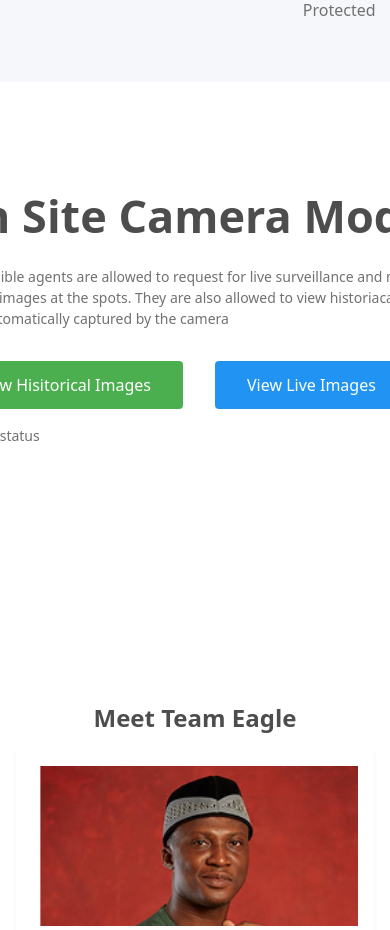
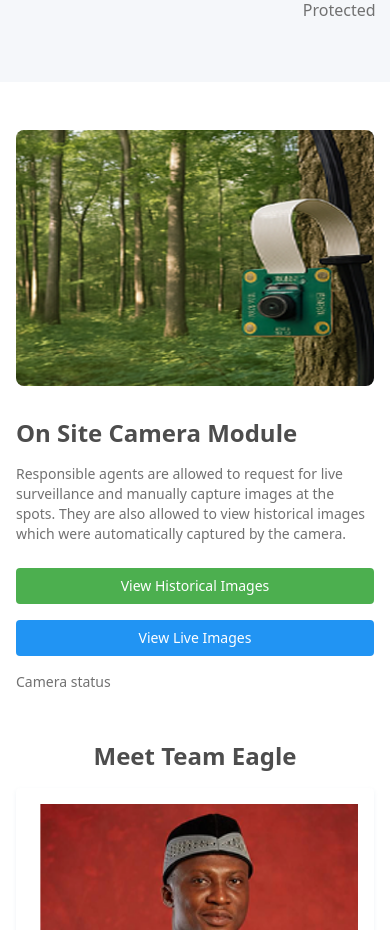
Before and after one commit to rhekord1/Climate-Sentinel, a React (Vite) app: page / in a window 390 px wide. Shown: the part 2260-3190 px from the top of the page. Built offline with nearby package versions, Linux system fonts and the light colour scheme.

Commit message:
-Modified cameramoule.jsx added responsiveness to components

```diff
--- a/src/components/cameramodule/cameramodule.jsx
+++ b/src/components/cameramodule/cameramodule.jsx
@@ -1,24 +1,32 @@
 export default function Cameramodule() {
     return (
-        <div className="">
-            <div className="">
-                <div className="flex gap-[50px] mt-[100px] justify-center mb-[80px]">
-                    <div className="bg-cam-pattern h-[440px]  w-[441px]  bg-cover"></div>
-                    <div className="">
-                        <h2 className="font-[700] text-[45px] w-[550px] text-[#4d4d4d]">
-                        On Site Camera Module
+        <div className="px-4 sm:px-6">
+            <div className="max-w-7xl mx-auto">
+                <div className="flex flex-col lg:flex-row gap-8 lg:gap-[50px] mt-12 lg:mt-[100px] justify-center items-center mb-12 lg:mb-[80px]">
+                    {/* Image Section */}
+                    <div className="bg-cam-pattern h-64 sm:h-80 lg:h-[440px] w-full lg:w-[441px] bg-cover rounded-lg"></div>
+
+                    {/* Content Section */}
+                    <div className="w-full lg:w-auto">
+                        <h2 className="font-[700] text-2xl sm:text-3xl lg:text-[45px] w-full lg:w-[550px] text-[#4d4d4d] leading-tight">
+                            On Site Camera Module
                         </h2>
-                        <p className="w-[550px] text-[14px] font-[400] text-[#717171] mt-[16px]">
-                        Responsible agents are allowed to request for live surveillance and manually capture images at the spots. They are also allowed to view historiacal images which were automatically captured by the camera
+                        <p className="w-full lg:w-[550px] text-sm sm:text-[14px] font-[400] text-[#717171] mt-4 lg:mt-[16px]">
+                            Responsible agents are allowed to request for live surveillance and manually capture images at the spots. They are also allowed to view historical images which were automatically captured by the camera.
                         </p>
-                        <button className="py-3 px-8 bg-custom-green rounded text-white mt-8 mr-8 font-[500] text-[16px]">
-                        View Hisitorical Images
-                        </button>
-                        <button className="py-3 px-8 bg-custom-blue rounded text-white mt-8 font-[500] text-[16px]">
-                        View Live Images
-                        </button>
-                        <p className="w-[550px] text-[14px] font-[400] text-[#717171] mt-[16px]">
-                        Camera status
+
+                        {/* Buttons */}
+                        <div className="flex flex-col sm:flex-row gap-4 mt-6 lg:mt-8">
+                            <button className="py-2 sm:py-3 px-6 sm:px-8 bg-custom-green rounded text-white font-[500] text-sm sm:text-[16px] hover:bg-green-600 transition-colors">
+                                View Historical Images
+                            </button>
+                            <button className="py-2 sm:py-3 px-6 sm:px-8 bg-custom-blue rounded text-white font-[500] text-sm sm:text-[16px] hover:bg-blue-600 transition-colors">
+                                View Live Images
+                            </button>
+                        </div>
+
+                        <p className="w-full lg:w-[550px] text-sm sm:text-[14px] font-[400] text-[#717171] mt-4 lg:mt-[16px]">
+                            Camera status
                         </p>
                     </div>
                 </div>
```
